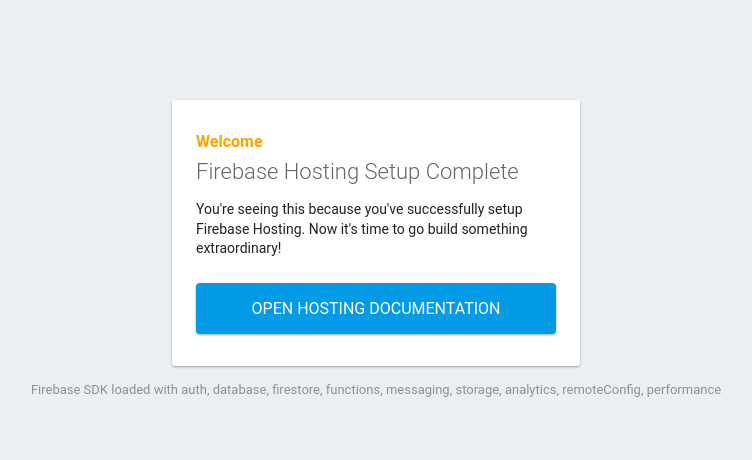
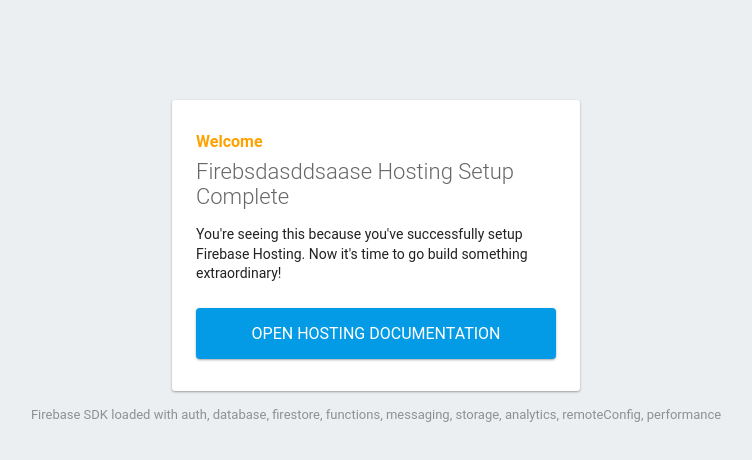
Before and after one commit to bradwco/bettingApp, a website: page dist/index.html in a window 1280 px wide. Shown: the whole page, without its empty margins (264-1016 px from the left). Drawn offline with Linux system fonts and the light colour scheme; some packages are replaced by stand-ins of ours.

Commit message:
dsadsadas

```diff
--- a/dist/index.html
+++ b/dist/index.html
@@ -41,7 +41,7 @@
   <body>
     <div id="message">
       <h2>Welcome</h2>
-      <h1>Firebase Hosting Setup Complete</h1>
+      <h1>Firebsdasddsaase Hosting Setup Complete</h1>
       <p>You're seeing this because you've successfully setup Firebase Hosting. Now it's time to go build something extraordinary!</p>
       <a target="_blank" href="https://firebase.google.com/docs/hosting/">Open Hosting Documentation</a>
     </div>
```
